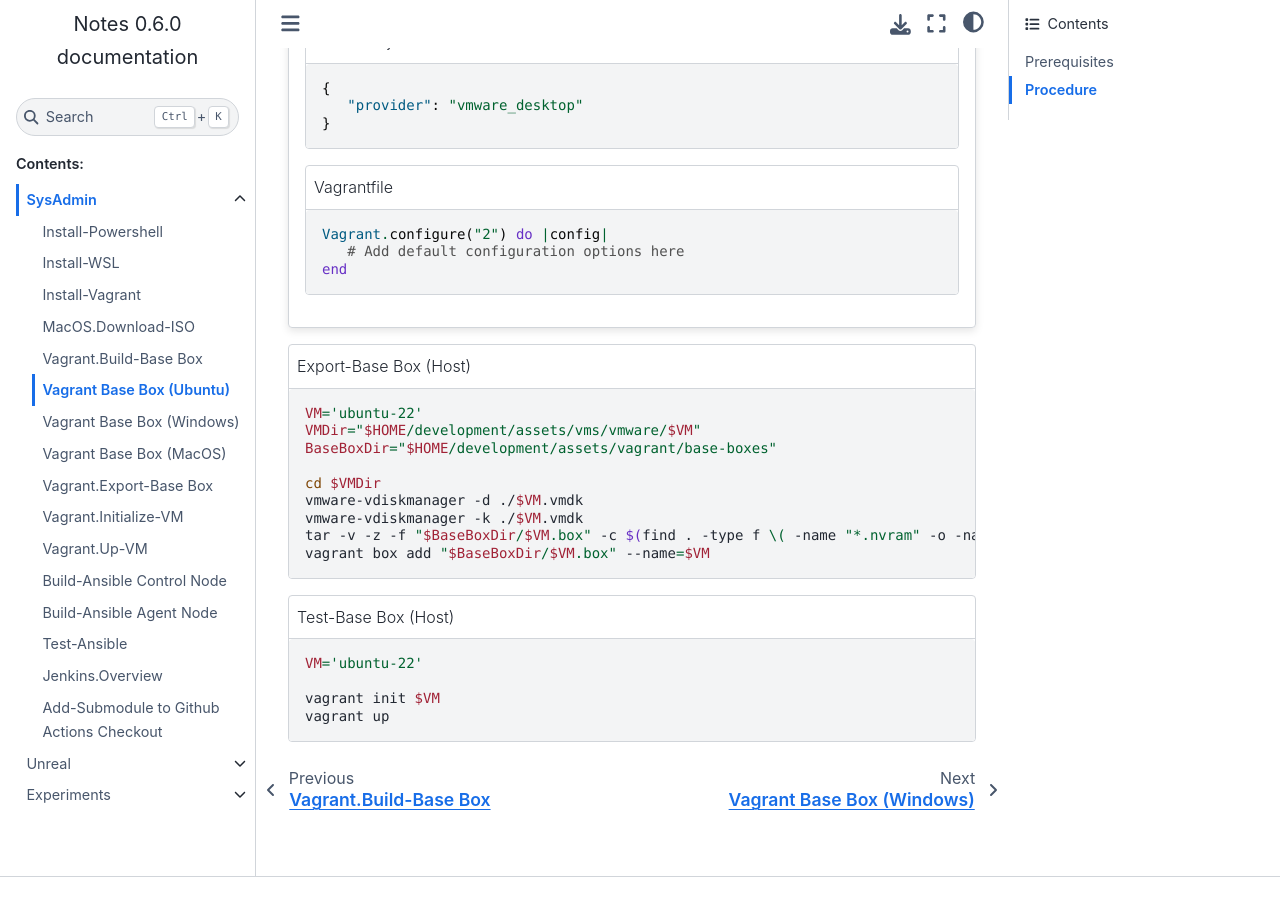
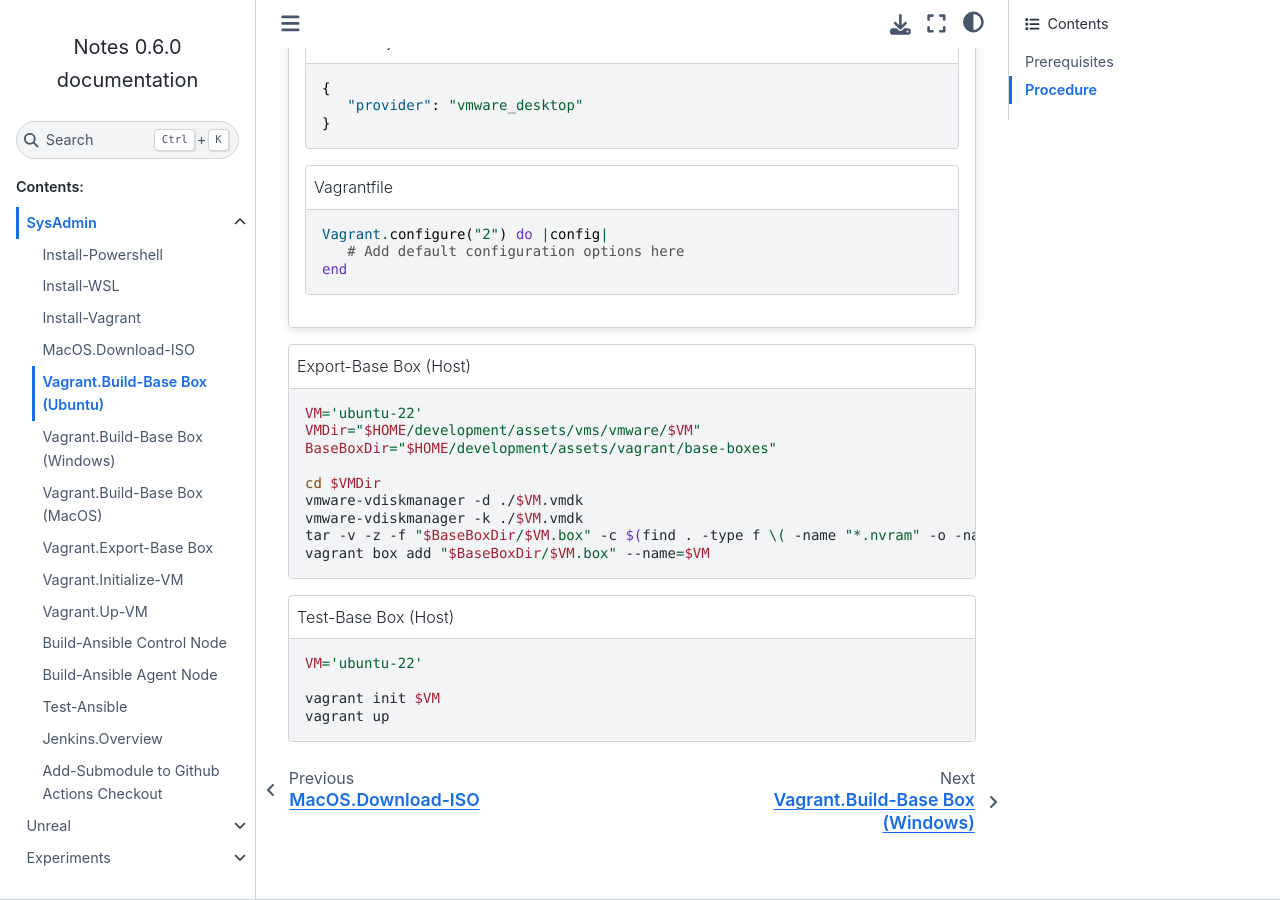
Before and after one commit to Liimurr/notes, a Sphinx documentation site: the page built from doc/src/Vagrant.Build-BaseBox_Ubuntu.rst, in a window 1280 px wide and 900 px high, scrolled down 1967 px. Built offline with Sphinx 7.4.7 and the Sphinx Book theme 1.1.4, drawn with Linux system fonts in a browser that asks for light colours; pages that are not in the unit, such as notebooks, are missing from menus; before the commit the page ends 2844 px from its top, so only the background shows below that; some of the changed text lies outside the part shown.

Commit message:
update base box notes

```diff
--- a/doc/src/SysAdmin.Index.rst
+++ b/doc/src/SysAdmin.Index.rst
@@ -8,7 +8,6 @@ SysAdmin
    Install-WSL.rst
    Install-Vagrant.rst
    MacOS.Download-ISO.rst
-   Vagrant.Build-Base Box.rst
    Vagrant.Build-BaseBox_Ubuntu.rst
    Vagrant.Build-BaseBox_Windows.rst
    Vagrant.Build-BaseBox_MacOS.rst
--- a/doc/src/Vagrant.Build-BaseBox_MacOS.rst
+++ b/doc/src/Vagrant.Build-BaseBox_MacOS.rst
@@ -1,4 +1,4 @@
-Vagrant Base Box (MacOS)
+Vagrant.Build-Base Box (MacOS)
 ==========================
 
 Prerequisites
--- a/doc/src/Vagrant.Build-BaseBox_Ubuntu.rst
+++ b/doc/src/Vagrant.Build-BaseBox_Ubuntu.rst
@@ -1,5 +1,5 @@
-Vagrant Base Box (Ubuntu)
-=========================
+Vagrant.Build-Base Box (Ubuntu)
+===============================
 
 Prerequisites
 -------------
--- a/doc/src/Vagrant.Build-BaseBox_Windows.rst
+++ b/doc/src/Vagrant.Build-BaseBox_Windows.rst
@@ -1,5 +1,5 @@
-Vagrant Base Box (Windows)
-==========================
+Vagrant.Build-Base Box (Windows)
+================================
 
 Prerequisites
 -------------
```
